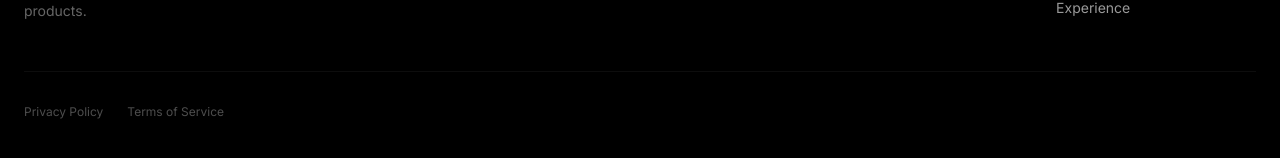
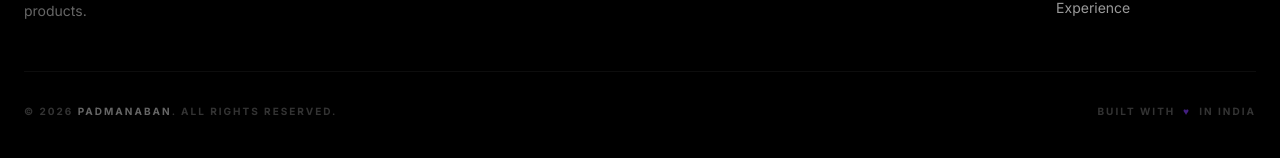
Before and after one commit to padmanaban701/Portfolio, a Next.js app: page / in a window 1280 px wide. Shown: the part 5585-5743 px from the top of the page. Built offline with nearby package versions, Linux system fonts and the light colour scheme.

Commit message:
Redesign footer credits and enable contact form data submission

```diff
--- a/src/components/Contact.tsx
+++ b/src/components/Contact.tsx
@@ -84,12 +84,18 @@ const Contact = () => {
             </div>
 
             <div className="lg:w-1/2">
-              <form className="glass p-8 md:p-10 rounded-3xl space-y-6 border-white/5">
+              <form
+                action="https://formspree.io/f/YOUR_FORMSPREE_ID"
+                method="POST"
+                className="glass p-8 md:p-10 rounded-3xl space-y-6 border-white/5"
+              >
                 <div className="grid grid-cols-1 md:grid-cols-2 gap-6">
                   <div className="space-y-2">
                     <label className="text-sm font-semibold text-white/70 ml-1">Name</label>
                     <input
                       type="text"
+                      name="name"
+                      required
                       className="w-full bg-white/5 border border-white/10 rounded-2xl px-6 py-4 outline-none focus:border-primary transition-all text-white"
                       placeholder="Your Name"
                     />
@@ -98,6 +104,8 @@ const Contact = () => {
                     <label className="text-sm font-semibold text-white/70 ml-1">Email</label>
                     <input
                       type="email"
+                      name="email"
+                      required
                       className="w-full bg-white/5 border border-white/10 rounded-2xl px-6 py-4 outline-none focus:border-primary transition-all text-white"
                       placeholder="Your Email"
                     />
@@ -106,11 +114,13 @@ const Contact = () => {
                 <div className="space-y-2">
                   <label className="text-sm font-semibold text-white/70 ml-1">Message</label>
                   <textarea
+                    name="message"
+                    required
                     className="w-full bg-white/5 border border-white/10 rounded-2xl px-6 py-4 outline-none focus:border-primary transition-all text-white min-h-[150px] resize-none"
                     placeholder="How can I help you?"
                   ></textarea>
                 </div>
-                <button className="w-full bg-primary hover:bg-primary/90 text-white py-5 rounded-2xl font-bold flex items-center justify-center gap-3 transition-all hover:scale-[1.02] active:scale-95 shadow-lg shadow-primary/20">
+                <button type="submit" className="w-full bg-primary hover:bg-primary/90 text-white py-5 rounded-2xl font-bold flex items-center justify-center gap-3 transition-all hover:scale-[1.02] active:scale-95 shadow-lg shadow-primary/20">
                   Send Message <Send size={20} />
                 </button>
               </form>
--- a/src/components/Footer.tsx
+++ b/src/components/Footer.tsx
@@ -48,10 +48,14 @@ const Footer = () => {
           </div>
         </div>
 
-        <div className="pt-8 border-t border-white/5 flex flex-col md:flex-row justify-between items-center gap-4 text-white/30 text-xs">
-          <div className="flex gap-6">
-            <a href="#" className="hover:text-white transition-colors">Privacy Policy</a>
-            <a href="#" className="hover:text-white transition-colors">Terms of Service</a>
+        <div className="pt-8 border-t border-white/5 flex flex-col md:flex-row justify-between items-center gap-6 text-white/20 text-[10px] font-bold uppercase tracking-[0.2em]">
+          <div>
+            © 2026 <span className="text-white/40">Padmanaban</span>. All rights reserved.
+          </div>
+          <div className="flex items-center gap-2">
+            <span>Built with</span>
+            <span className="text-primary animate-pulse">♥</span>
+            <span>in India</span>
           </div>
         </div>
       </div>
```
